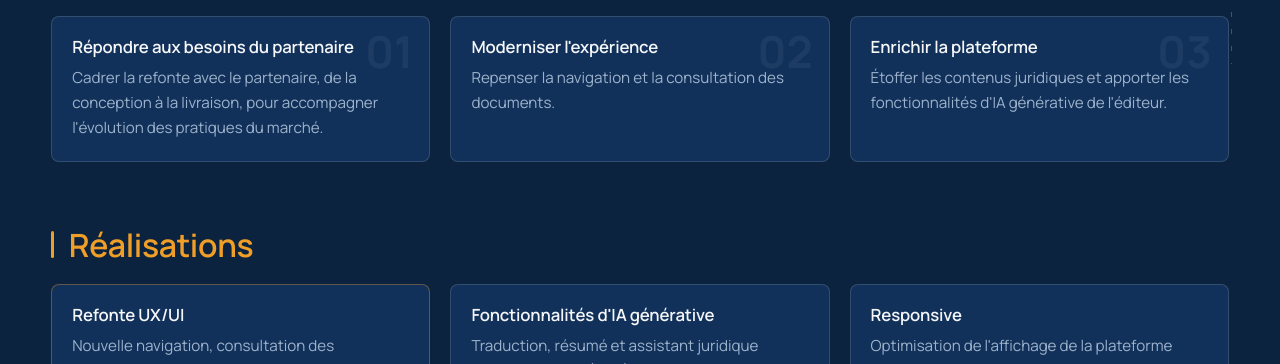
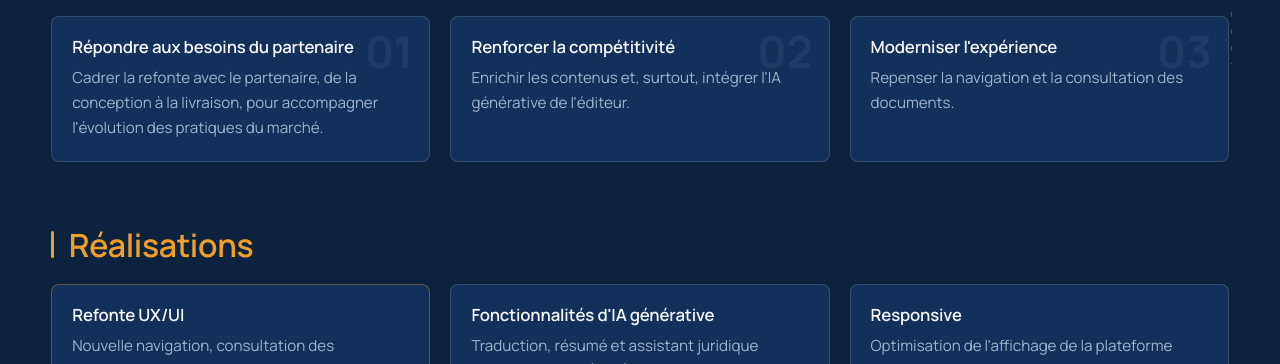
Before and after one commit to JulesChevrant/portfolio-jcb, a plain HTML site: page projet-cridon.html in a window 1280 px wide. Shown: the part 736-1100 px from the top of the page. Drawn offline with Linux system fonts and the light colour scheme.

Commit message:
Crid'online : enjeu compétitivité en 2
Co-Authored-By: Claude Opus 5.5 <noreply@anthropic.com>

```diff
--- a/projet-cridon.html
+++ b/projet-cridon.html
@@ -83,13 +83,13 @@
           </li>
           <li>
             <span class="cas-stake-num" aria-hidden="true">02</span>
-            <h3>Moderniser l'expérience</h3>
-            <p>Repenser la navigation et la consultation des documents.</p>
+            <h3>Renforcer la compétitivité</h3>
+            <p>Enrichir les contenus et, surtout, intégrer l'IA générative de l'éditeur.</p>
           </li>
           <li>
             <span class="cas-stake-num" aria-hidden="true">03</span>
-            <h3>Enrichir la plateforme</h3>
-            <p>Étoffer les contenus juridiques et apporter les fonctionnalités d'IA générative de l'éditeur.</p>
+            <h3>Moderniser l'expérience</h3>
+            <p>Repenser la navigation et la consultation des documents.</p>
           </li>
         </ul>
       </section>
```
